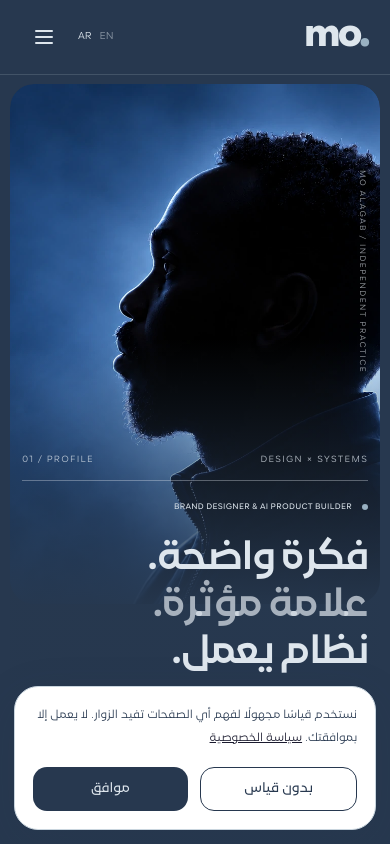
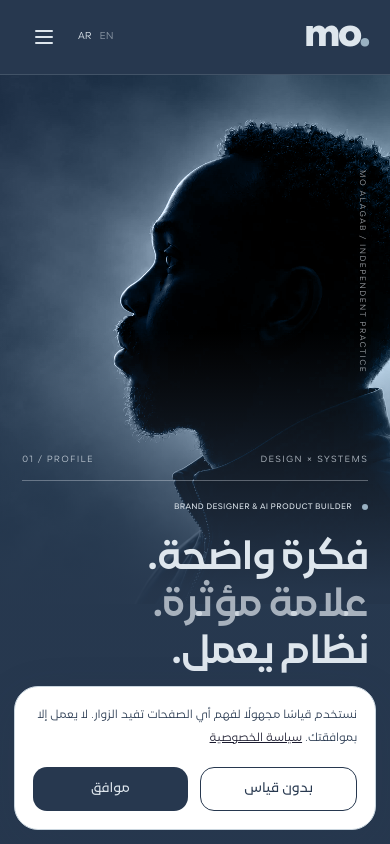
Before and after one commit to moalagab/My-web, a React (Vite) app: page / in a window 390 px wide. Shown: the top 844 px of the page. Built offline with nearby package versions, Linux system fonts and the light colour scheme; the HTML template or start-up script is replaced by a standard one.

Commit message:
Adopt brand-color full-width hero and remove work image backing panels

```diff
--- a/src/index.css
+++ b/src/index.css
@@ -3400,3 +3400,31 @@ html[lang="ar"] .cinematic-portrait::after {
     background: linear-gradient(0deg, hsl(var(--primary)) 20%, hsl(var(--primary) / .95) 43%, transparent 72%);
   }
 }
+
+/* Approved full-width hero in the brand palette. */
+.hero-brand .cinematic-portrait { inset: 88px 0 0; border-radius: 0; isolation: isolate; }
+.hero-brand .cinematic-portrait img { border-radius: 0; filter: grayscale(1); object-position: center 10%; }
+.hero-brand .cinematic-portrait::before {
+  content: ""; position: absolute; inset: 0; z-index: 1; pointer-events: none;
+  background: linear-gradient(115deg, hsl(var(--primary)), hsl(var(--accent)) 58%, hsl(var(--muted)));
+  mix-blend-mode: color;
+}
+.hero-brand .cinematic-portrait::after,
+html[lang="ar"] .hero-brand .cinematic-portrait::after {
+  z-index: 2; background: linear-gradient(0deg, hsl(var(--primary) / .65), transparent 40%);
+}
+.hero-brand .hero-baseline { margin-bottom: 0; }
+@media (max-width: 640px) {
+  .hero-brand .cinematic-portrait { inset: 74px 0 0; }
+  .hero-brand .cinematic-portrait img { height: 530px; object-position: 75% top; }
+  .hero-brand .cinematic-portrait::after,
+  html[lang="ar"] .hero-brand .cinematic-portrait::after {
+    background: linear-gradient(0deg, hsl(var(--primary)) 30%, hsl(var(--primary) / .95) 44%, transparent 72%);
+  }
+}
+
+/* Work gallery images sit directly on the page, without backing panels. */
+.work-page .portfolio-stage,
+.work-page .portfolio-main-image,
+.work-page .portfolio-detail-image { background: transparent; box-shadow: none; }
+.work-page .portfolio-stage { padding: 0; }
--- a/src/pages/HomePage.tsx
+++ b/src/pages/HomePage.tsx
@@ -50,7 +50,7 @@ export default function HomePage() {
       </Helmet>
       <Navigation />
       <main id="main-content" className="studio-home">
-        <section className="studio-hero cinematic-hero" data-no-reveal>
+        <section className="studio-hero cinematic-hero hero-brand" data-no-reveal>
           <div className="cinematic-portrait" aria-hidden="true">
             <img src={heroPortrait} alt="" fetchPriority="high" decoding="async" />
           </div>
```
Also changed, not shown: previews/brand-hero-experiment.jpg (added), previews/work-without-panels.jpg (added).
